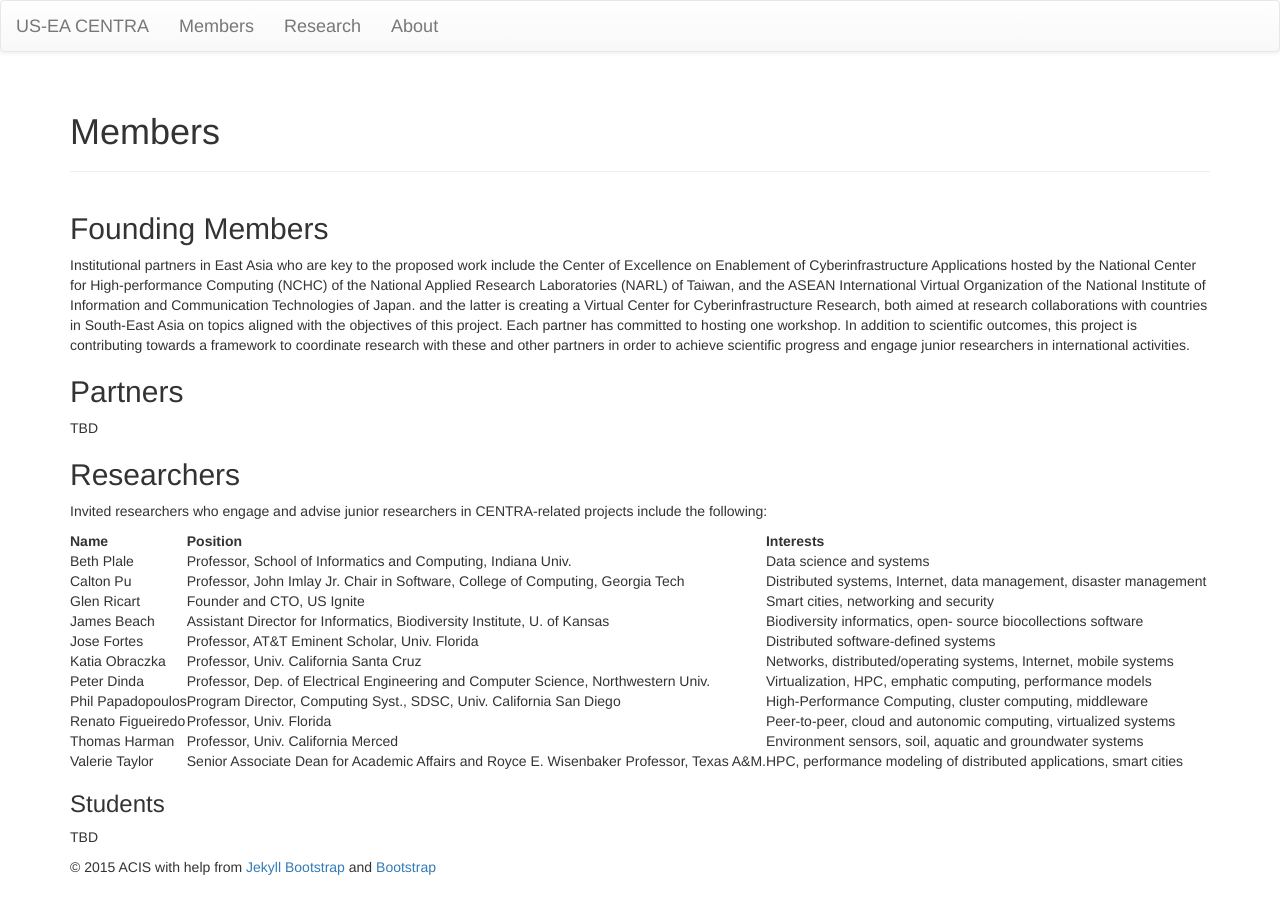
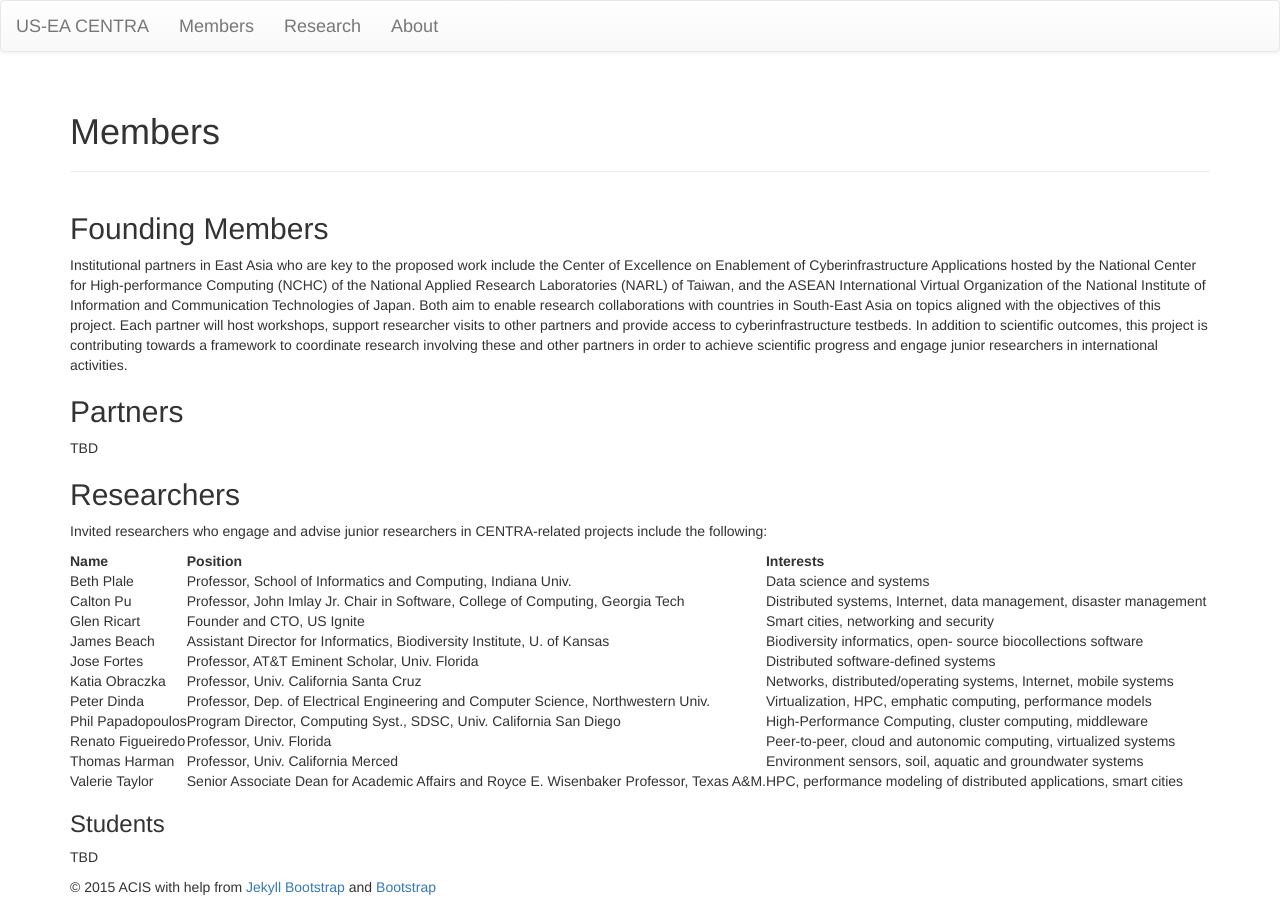
Before and after one commit to acislab/CENTRA-website, a Jekyll site: the page built from members.md, in a window 1280 px wide. Built offline with Jekyll 4.4.1, drawn with Linux system fonts in a browser that asks for light colours; nearby versions of some CDN libraries; library files that are not in the unit come from our copies.

Commit message:
Textual edits in members.md

```diff
--- a/members.md
+++ b/members.md
@@ -7,7 +7,7 @@ description: ""
 
 ## Founding Members
 
-Institutional partners in East Asia who are key to the proposed work include the Center of Excellence on Enablement of Cyberinfrastructure Applications hosted by the National Center for High-performance Computing (NCHC) of the National Applied Research Laboratories (NARL) of Taiwan, and the ASEAN International Virtual Organization of the National Institute of Information and Communication Technologies of Japan. and the latter is creating a Virtual Center for Cyberinfrastructure Research, both aimed at research collaborations with countries in South-East Asia on topics aligned with the objectives of this project. Each partner has committed to hosting one workshop. In addition to scientific outcomes, this project is contributing towards a framework to coordinate research with these and other partners in order to achieve scientific progress and engage junior researchers in international activities.
+Institutional partners in East Asia who are key to the proposed work include the Center of Excellence on Enablement of Cyberinfrastructure Applications hosted by the National Center for High-performance Computing (NCHC) of the National Applied Research Laboratories (NARL) of Taiwan, and the ASEAN International Virtual Organization of the National Institute of Information and Communication Technologies of Japan. Both aim to enable research collaborations with countries in South-East Asia on topics aligned with the objectives of this project. Each partner will host workshops, support researcher visits to other partners and provide access to cyberinfrastructure testbeds. In addition to scientific outcomes, this project is contributing towards a framework to coordinate research involving these and other partners in order to achieve scientific progress and engage junior researchers in international activities.
 
 ## Partners
 
```
